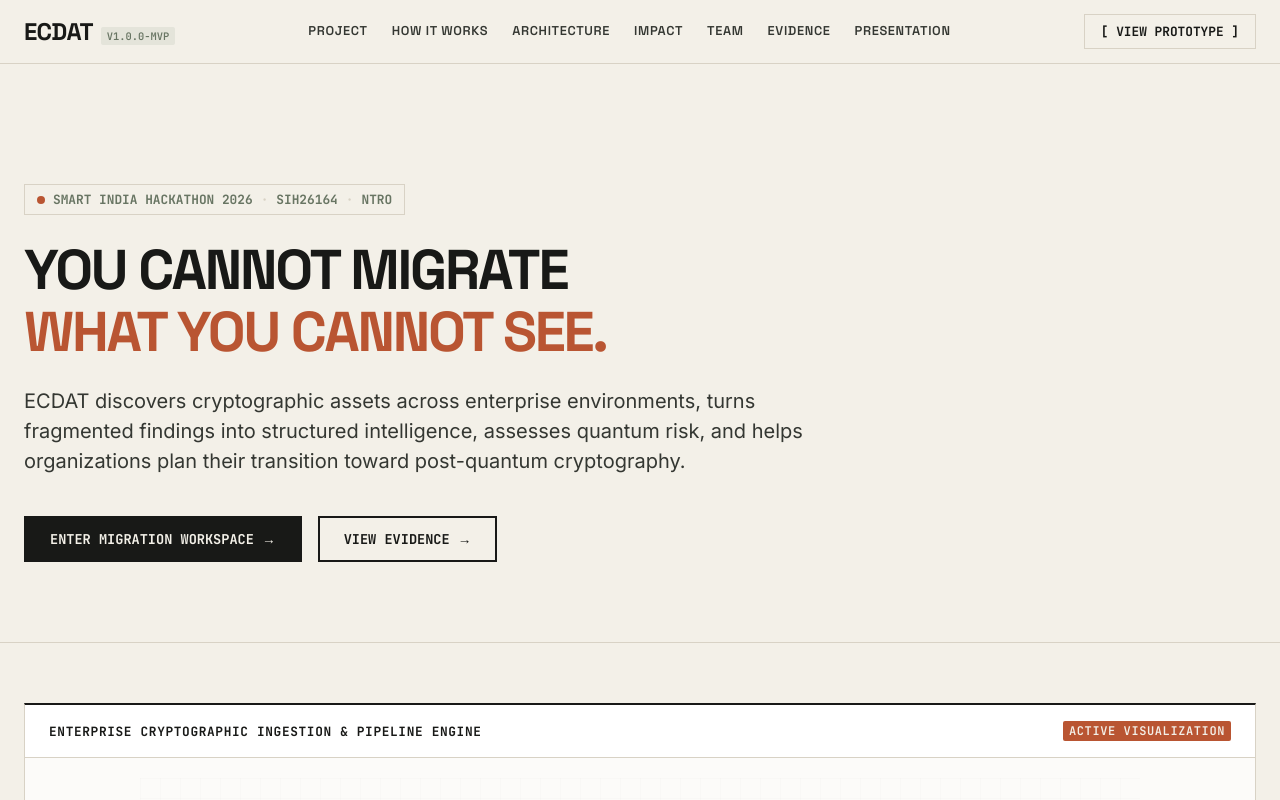
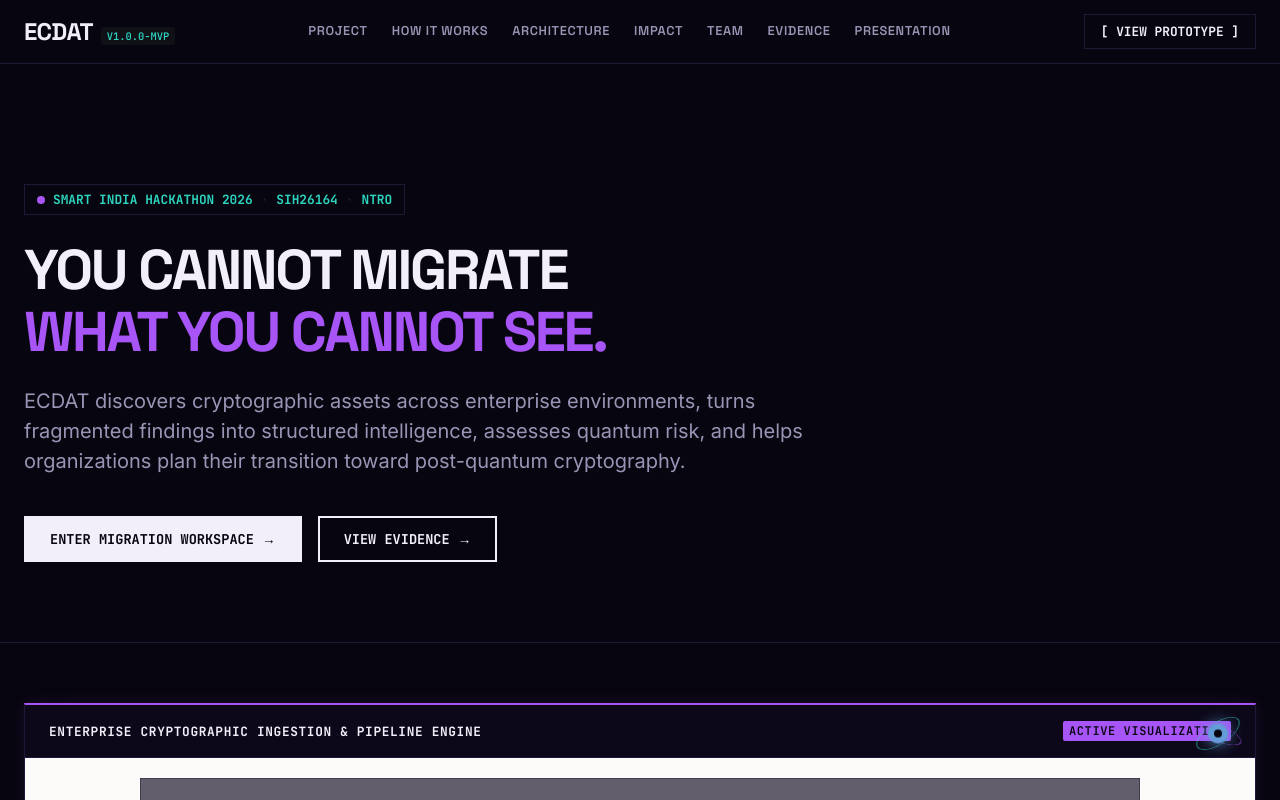
Before and after one commit to heyakhilnair/SIH-ECDTA-Team-LatentManifold, a Next.js app: page / in a window 1280 px wide. Shown: the top 800 px of the page. Built offline with nearby package versions, Linux system fonts and the light colour scheme.

Commit message:
design: implement global cyber-quantum dark purple theme and interactive Quby mascot

```diff
--- a/src/app/globals.css
+++ b/src/app/globals.css
@@ -1,13 +1,14 @@
 /* Global Stylesheet for ECDAT */
 
 :root {
-  /* Color System - Restrained Mineral Palette */
-  --color-base: #F3F0E8;        /* Warm Ivory / Bone */
-  --color-primary: #181917;     /* Graphite */
-  --color-secondary: #343732;   /* Deep Slate */
-  --color-accent: #B95532;      /* Oxidized Copper / Vermilion */
-  --color-sage: #687563;        /* Muted Sage */
-  --color-stone: #D8D2C5;       /* Stone */
+  /* Color System - Futuristic Cyber-Quantum Dark Theme */
+  --color-base: #07050f;        /* Deep Space Midnight Black/Purple */
+  --color-primary: #f2eefa;     /* Off-White / Pale Lavender */
+  --color-secondary: #9a94b5;   /* Cool Silver-Purple Body Text */
+  --color-accent: #a855f7;      /* Bright Ultraviolet Neon Purple */
+  --color-sage: #2dd4bf;        /* Bright Electric Mint / Cyber Teal */
+  --color-stone: #1f1837;       /* Ultraviolet Deep Border / Accent Gray */
+  --color-card: rgba(16, 12, 32, 0.65); /* Deep Violet-Black Glass Card */
 
   /* Derived variables */
   --background: var(--color-base);
@@ -16,9 +17,9 @@
   /* Borders and UI */
   --border-color: var(--color-stone);
   --border-thin: 1px solid var(--border-color);
-  --border-thick: 2px solid var(--color-primary);
-  --shadow-sm: 0 1px 2px rgba(24, 25, 23, 0.05);
-  --shadow-md: 0 4px 6px rgba(24, 25, 23, 0.08);
+  --border-thick: 2px solid var(--color-accent);
+  --shadow-sm: 0 1px 2px rgba(168, 85, 247, 0.1);
+  --shadow-md: 0 8px 30px rgba(0, 0, 0, 0.3), 0 0 15px rgba(168, 85, 247, 0.15);
   --transition-smooth: all 0.3s cubic-bezier(0.25, 0.8, 0.25, 1);
   --transition-fast: all 0.15s ease-in-out;
 }
@@ -78,7 +79,7 @@
 }
 
 ::-webkit-scrollbar-thumb:hover {
-  background: var(--color-sage);
+  background: var(--color-accent);
 }
 
 /* Global Helpers */
@@ -155,23 +156,157 @@
   animation: pulseDot 2s infinite ease-in-out;
 }
 
-/* Utilities for Layout */
+/* Futuristic Cyber Grid */
 .technical-grid {
   background-size: 20px 20px;
   background-image:
-    linear-gradient(to right, rgba(24, 25, 23, 0.03) 1px, transparent 1px),
-    linear-gradient(to bottom, rgba(24, 25, 23, 0.03) 1px, transparent 1px);
+    linear-gradient(to right, rgba(168, 85, 247, 0.02) 1px, transparent 1px),
+    linear-gradient(to bottom, rgba(168, 85, 247, 0.02) 1px, transparent 1px);
 }
 
 .technical-card {
-  background: #FFFFFF;
+  background: var(--color-card);
+  backdrop-filter: blur(12px);
   border: var(--border-thin);
-  border-radius: 0px; /* Aerospace square sharp look */
+  border-top: var(--border-thick);
+  border-radius: 0px;
   padding: 24px;
   transition: var(--transition-smooth);
 }
 
 .technical-card:hover {
-  border-color: var(--color-primary);
+  border-color: var(--color-accent);
   box-shadow: var(--shadow-md);
 }
+
+/* Global Dark-Purple Override for CSS Module Cards */
+[class*="visualCard"],
+[class*="constellationCard"],
+[class*="stageInteractiveContainer"],
+[class*="schemaCard"],
+[class*="graphMapContainer"],
+[class*="riskCalculatorBox"],
+[class*="candidateCard"],
+[class*="flowChartBox"],
+[class*="playgroundFrame"],
+[class*="cryptoBox"],
+[class*="plannerResults"],
+[class*="blueprintContainer"],
+[class*="techLayerCard"],
+[class*="mvpBox"],
+[class*="matrixGrid"],
+[class*="impactCard"],
+[class*="memberCard"],
+[class*="mentorBox"],
+[class*="timelineItem"],
+[class*="refCard"],
+[class*="presentationFrame"],
+[class*="metricCard"],
+[class*="inventoryCard"],
+[class*="assetDetailCard"],
+[class*="pqcWorkbenchCard"],
+[class*="migrationPlannerCard"],
+[class*="taskItem"] {
+  background-color: var(--color-card) !important;
+  background: var(--color-card) !important;
+  backdrop-filter: blur(12px) !important;
+  border: var(--border-thin) !important;
+  border-top: var(--border-thick) !important;
+  box-shadow: var(--shadow-md) !important;
+  color: var(--color-primary) !important;
+}
+
+/* Specific elements inside cards */
+[class*="discoveryMenuBtn"],
+[class*="stageTabBtn"],
+[class*="scenarioTab"],
+[class*="targetBtn"],
+[class*="matrixBtn"],
+[class*="candidateTab"],
+[class*="playgroundTabBtn"] {
+  background-color: rgba(255, 255, 255, 0.01) !important;
+  color: var(--color-secondary) !important;
+  border: var(--border-thin) !important;
+}
+
+[class*="discoveryMenuBtn"]:hover,
+[class*="stageTabBtn"]:hover,
+[class*="scenarioTab"]:hover,
+[class*="targetBtn"]:hover,
+[class*="matrixBtn"]:hover,
+[class*="candidateTab"]:hover,
+[class*="playgroundTabBtn"]:hover {
+  background-color: rgba(168, 85, 247, 0.1) !important;
+  color: var(--color-accent) !important;
+  border-color: var(--color-accent) !important;
+}
+
+/* Active states for tabs/btns */
+[class*="activeMenuBtn"],
+[class*="activeStageBtn"],
+[class*="activeScenarioTab"],
+[class*="activeTargetBtn"],
+[class*="activeMatrixBtn"],
+[class*="activePlayTab"],
+[class*="activeCandTab"],
+[class*="activeFilter"] {
+  background-color: var(--color-accent) !important;
+  color: var(--color-base) !important;
+  border-color: var(--color-accent) !important;
+}
+
+/* Input Fields overrides */
+[class*="plainTextInput"],
+[class*="editorTextArea"],
+[class*="searchBar"] {
+  background-color: rgba(16, 12, 32, 0.85) !important;
+  color: var(--color-primary) !important;
+  border: var(--border-thin) !important;
+}
+
+[class*="plainTextInput"]:focus,
+[class*="editorTextArea"]:focus,
+[class*="searchBar"]:focus {
+  border-color: var(--color-accent) !important;
+}
+
+/* Tables and timelines */
+[class*="assetsTable"] th {
+  border-bottom: var(--border-thin) !important;
+}
+
+[class*="assetsTable"] td {
+  border-bottom: 1px solid rgba(255, 255, 255, 0.05) !important;
+}
+
+[class*="tableRow"]:hover {
+  background-color: rgba(168, 85, 247, 0.08) !important;
+}
+
+[class*="selectedRow"] {
+  background-color: rgba(168, 85, 247, 0.12) !important;
+  border-left: 3px solid var(--color-accent) !important;
+}
+
+/* SVG Line paths overrides for dark console flow */
+[class*="pipelineSvg"] path {
+  stroke: var(--color-stone) !important;
+}
+
+[class*="pipelineSvg"] rect {
+  fill: var(--color-card) !important;
+  stroke: var(--color-stone) !important;
+}
+
+[class*="pipelineSvg"] text {
+  fill: var(--color-primary) !important;
+}
+
+[class*="pipelineSvg"] [class*="svgCore"] rect {
+  fill: var(--color-accent) !important;
+  stroke: var(--color-accent) !important;
+}
+
+[class*="pipelineSvg"] [class*="svgCore"] text {
+  fill: var(--color-base) !important;
+}
--- a/src/app/layout.tsx
+++ b/src/app/layout.tsx
@@ -25,6 +25,8 @@
   description: "ECDAT is an enterprise cryptographic discovery and quantum-readiness platform developed by LatentManifold for Smart India Hackathon 2026 Problem Statement SIH26164.",
 };
 
+import Quby from "@/components/Quby";
+
 export default function RootLayout({
   children,
 }: {
@@ -42,6 +44,7 @@
     >
       <body>
         {children}
+        <Quby />
       </body>
     </html>
   );
--- /dev/null
+++ b/src/components/Quby.module.css
@@ -0,0 +1,175 @@
+/* Quby Mascot Stylesheet */
+
+.qubyWrapper {
+  position: fixed;
+  bottom: 30px;
+  right: 30px;
+  z-index: 10000;
+  display: flex;
+  flex-direction: column;
+  align-items: flex-end;
+  gap: 12px;
+  font-family: var(--font-mono), monospace;
+}
+
+/* Speech Bubble */
+.speechBubble {
+  width: 280px;
+  background-color: rgba(18, 14, 38, 0.95);
+  backdrop-filter: blur(16px);
+  border: 1px solid var(--color-stone);
+  box-shadow: 0 10px 30px rgba(0, 0, 0, 0.5), 0 0 15px rgba(167, 139, 250, 0.2);
+  padding: 16px;
+  animation: fadeIn 0.2s cubic-bezier(0.25, 0.8, 0.25, 1);
+  color: var(--color-primary);
+}
+
+.bubbleHeader {
+  display: flex;
+  justify-content: space-between;
+  align-items: center;
+  border-bottom: 1px solid rgba(255, 255, 255, 0.1);
+  padding-bottom: 8px;
+  margin-bottom: 10px;
+  font-size: 0.65rem;
+  font-weight: 700;
+  color: var(--color-accent);
+}
+
+.closeBtn {
+  background: transparent;
+  border: none;
+  color: var(--color-secondary);
+  font-size: 1.1rem;
+  cursor: pointer;
+  line-height: 1;
+}
+
+.closeBtn:hover {
+  color: var(--color-primary);
+}
+
+.bubbleText {
+  font-size: 0.8rem;
+  line-height: 1.4;
+  margin-bottom: 10px;
+  color: var(--color-secondary);
+}
+
+.bubbleText strong {
+  color: var(--color-sage);
+}
+
+.bubbleFooter {
+  font-size: 0.6rem;
+  color: var(--color-sage);
+  opacity: 0.8;
+}
+
+/* Mascot Trigger Button */
+.mascotBtn {
+  background: transparent;
+  border: none;
+  width: 64px;
+  height: 64px;
+  cursor: pointer;
+  display: flex;
+  align-items: center;
+  justify-content: center;
+  animation: float 4s ease-in-out infinite;
+  outline: none;
+}
+
+.orbitContainer {
+  position: relative;
+  width: 50px;
+  height: 50px;
+  display: flex;
+  align-items: center;
+  justify-content: center;
+}
+
+/* Orbiting Rings */
+.ring1 {
+  position: absolute;
+  width: 100%;
+  height: 100%;
+  border: 1.5px solid var(--color-accent);
+  border-radius: 50%;
+  transform: rotateX(70deg) rotateY(20deg);
+  animation: spin1 3s linear infinite;
+  opacity: 0.7;
+}
+
+.ring2 {
+  position: absolute;
+  width: 100%;
+  height: 100%;
+  border: 1.5px solid var(--color-sage);
+  border-radius: 50%;
+  transform: rotateX(60deg) rotateY(-30deg);
+  animation: spin2 4s linear infinite;
+  opacity: 0.7;
+}
+
+/* Qubit Core */
+.qubitCore {
+  width: 20px;
+  height: 20px;
+  background-color: var(--color-primary);
+  border-radius: 50%;
+  display: flex;
+  align-items: center;
+  justify-content: center;
+  box-shadow: 0 0 15px var(--color-accent);
+  animation: corePulse 2s ease-in-out infinite alternate;
+}
+
+.coreDot {
+  width: 8px;
+  height: 8px;
+  background-color: var(--color-base);
+  border-radius: 50%;
+}
+
+/* Keyframes */
+@keyframes float {
+  0%, 100% {
+    transform: translateY(0);
+  }
+  50% {
+    transform: translateY(-8px);
+  }
+}
+
+@keyframes spin1 {
+  0% { transform: rotateX(70deg) rotateY(20deg) rotateZ(0deg); }
+  100% { transform: rotateX(70deg) rotateY(20deg) rotateZ(360deg); }
+}
+
+@keyframes spin2 {
+  0% { transform: rotateX(60deg) rotateY(-30deg) rotateZ(360deg); }
+  100% { transform: rotateX(60deg) rotateY(-30deg) rotateZ(0deg); }
+}
+
+@keyframes corePulse {
+  0% {
+    background-color: var(--color-accent);
+    box-shadow: 0 0 10px var(--color-accent);
+  }
+  100% {
+    background-color: var(--color-sage);
+    box-shadow: 0 0 20px var(--color-sage);
+  }
+}
+
+@keyframes fadeIn {
+  from {
+    opacity: 0;
+    transform: scale(0.95) translateY(5px);
+  }
+  to {
+    opacity: 1;
+    transform: scale(1) translateY(0);
+  }
+}
--- /dev/null
+++ b/src/components/Quby.tsx
@@ -0,0 +1,47 @@
+"use client";
+
+import { useState } from "react";
+import styles from "./Quby.module.css";
+
+export default function Quby() {
+  const [open, setOpen] = useState(false);
+
+  return (
+    <div className={styles.qubyWrapper}>
+      {/* Speech Bubble */}
+      {open && (
+        <div className={styles.speechBubble}>
+          <div className={styles.bubbleHeader}>
+            <span>QUBY // QUANTUM SENTINEL</span>
+            <button onClick={() => setOpen(false)} className={styles.closeBtn}>&times;</button>
+          </div>
+          <p className={styles.bubbleText}>
+            Lattice stability: <strong>99.98%</strong>. Cryptographic drift detected on <strong>3 legacy assets</strong>. Shor's factor threat level: <strong>STABLE</strong> (ML-KEM-768 active).
+          </p>
+          <div className={styles.bubbleFooter}>
+            <span>Logical Qubits Alert: 4096 required to break RSA</span>
+          </div>
+        </div>
+      )}
+
+      {/* Interactive Mascot Circle */}
+      <button
+        onClick={() => setOpen(!open)}
+        className={styles.mascotBtn}
+        aria-label="Toggle Quby Quantum Sentinel"
+      >
+        <div className={styles.orbitContainer}>
+          {/* Orbiting Ring 1 */}
+          <div className={styles.ring1}></div>
+          {/* Orbiting Ring 2 */}
+          <div className={styles.ring2}></div>
+
+          {/* Qubit Core */}
+          <div className={styles.qubitCore}>
+            <span className={styles.coreDot}></span>
+          </div>
+        </div>
+      </button>
+    </div>
+  );
+}
```
